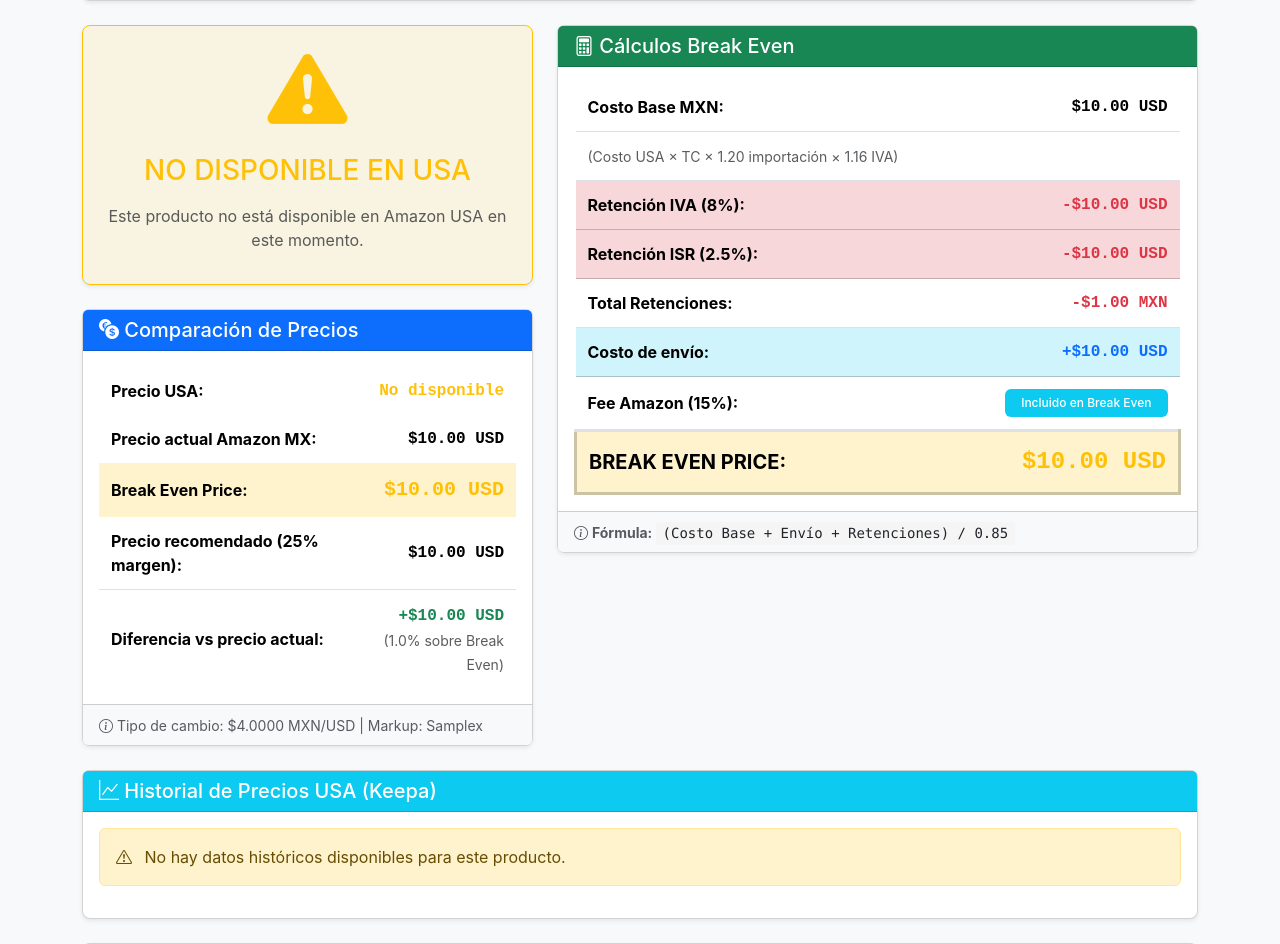
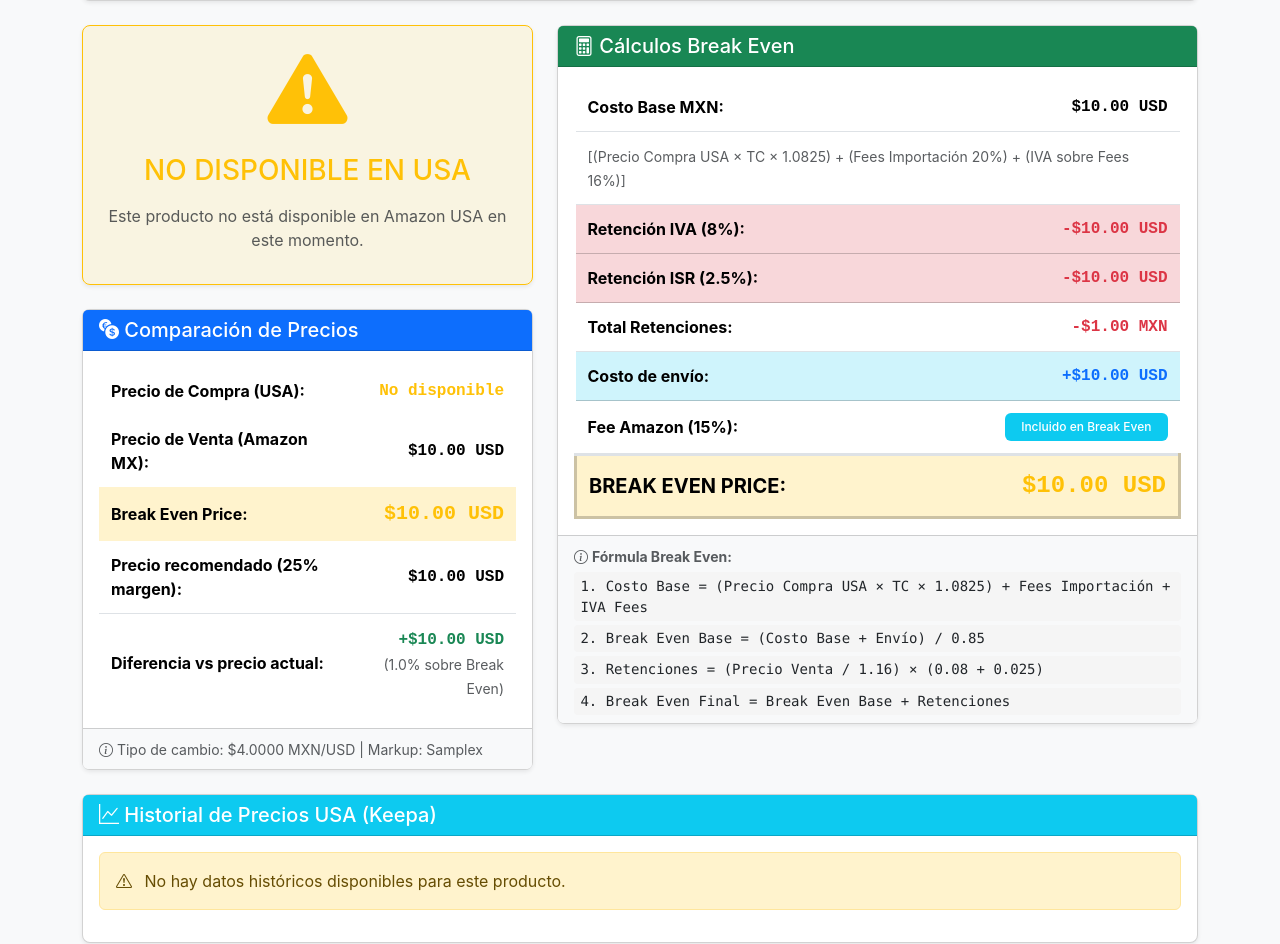
Before and after one commit to Amza-mx/amza-api, a Django app: template src/templates/pricing_analysis/result_detail.html in a window 1280 px wide. Shown: the part 215-1159 px from the top of the page. Run offline with Django 5.2, Linux system fonts and the light colour scheme; the template is opened without the code that fills it: most values are stand-ins (such as "Sample title", 1, 10 or a date in 2020).

Commit message:
docs: update break even calculation formula documentation and templates
Update documentation and templates to accurately reflect the implemented
break even calculation algorithm:

Code Documentation:
- Update pricing_calculator.py docstring with detailed 8-step formula
- Clarify that usa_cost_usd is the purchase price
- Clarify that cost_mx is the sale price (can be Amazon MX or custom)
- Update method docstrings with Spanish descriptions

README Documentation:
- Expand formula section with comprehensive 8-step breakdown
- Add numerical example showing all calculation steps
- Add "Important Notes" section explaining purchase vs sale prices
- Clarify that cost_mx can vary and is not always Amazon MX price

Template Updates:
- Update breakeven_calculations.html with corrected formula display
- Show 4-step formula breakdown in card footer
- Fix cost base calculation description
- Update price_comparison.html labels:
  * "Precio USA" → "Precio de Compra (USA)"
  * "Precio actual Amazon MX" → "Precio de Venta (Amazon MX)"

The actual implementation includes:
1. USA cost conversion with 8.25% US taxes
2. 20% import administrative fees
3. 16% VAT on import fees
4. Shipping costs addition
5. Marketplace fee adjustment (15%)
6. VAT and ISR retention calculations based on sale price
7. Final break even price assembly

This resolves the discrepancy between documentation and implementation.

Co-Authored-By: Claude Sonnet 4.5 <noreply@anthropic.com>

```diff
--- a/src/templates/pricing_analysis/components/breakeven_calculations.html
+++ b/src/templates/pricing_analysis/components/breakeven_calculations.html
@@ -21,7 +21,7 @@
                 <tr>
                     <td colspan="2">
                         <small class="text-muted">
-                            (Costo USA × TC × 1.20 importación × 1.16 IVA)
+                            [(Precio Compra USA × TC × 1.0825) + (Fees Importación 20%) + (IVA sobre Fees 16%)]
                         </small>
                     </td>
                 </tr>
@@ -96,9 +96,18 @@
     <div class="card-footer bg-light">
         <small class="text-muted">
             <i class="bi bi-info-circle"></i>
-            <strong>Fórmula:</strong>
-            <code class="text-dark">
-                (Costo Base + Envío + Retenciones) / 0.85
+            <strong>Fórmula Break Even:</strong><br>
+            <code class="text-dark d-block mt-1">
+                1. Costo Base = (Precio Compra USA × TC × 1.0825) + Fees Importación + IVA Fees
+            </code>
+            <code class="text-dark d-block mt-1">
+                2. Break Even Base = (Costo Base + Envío) / 0.85
+            </code>
+            <code class="text-dark d-block mt-1">
+                3. Retenciones = (Precio Venta / 1.16) × (0.08 + 0.025)
+            </code>
+            <code class="text-dark d-block mt-1">
+                4. Break Even Final = Break Even Base + Retenciones
             </code>
         </small>
     </div>
--- a/src/templates/pricing_analysis/components/price_comparison.html
+++ b/src/templates/pricing_analysis/components/price_comparison.html
@@ -9,7 +9,7 @@
         <table class="table table-borderless mb-0">
             <tbody>
                 <tr>
-                    <td><strong>Precio USA:</strong></td>
+                    <td><strong>Precio de Compra (USA):</strong></td>
                     <td class="text-end price-value">
                         {% if analysis.is_available_usa and analysis.usa_cost %}
                             ${{ analysis.usa_cost.amount|floatformat:2 }} {{ analysis.usa_cost.currency }}
@@ -24,7 +24,7 @@
                 </tr>
 
                 <tr>
-                    <td><strong>Precio actual Amazon MX:</strong></td>
+                    <td><strong>Precio de Venta (Amazon MX):</strong></td>
                     <td class="text-end price-value">
                         {% if analysis.current_mx_amazon_price %}
                             ${{ analysis.current_mx_amazon_price.amount|floatformat:2 }} {{ analysis.current_mx_amazon_price.currency }}
```
Also changed, not shown: src/apps/pricing_analysis/services/pricing_calculator.py (+30 -3 lines), src/apps/pricing_analysis/README.md.
